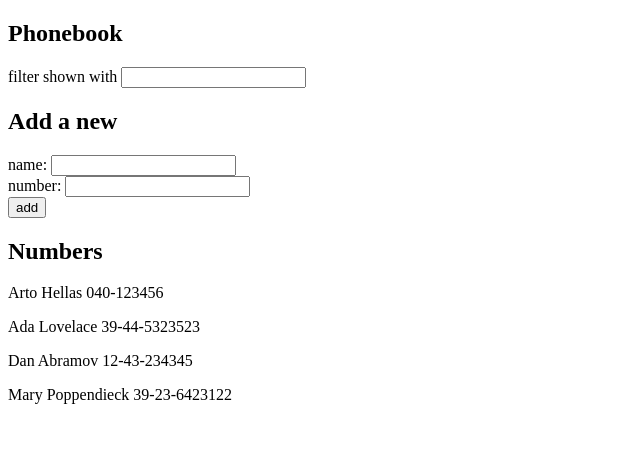
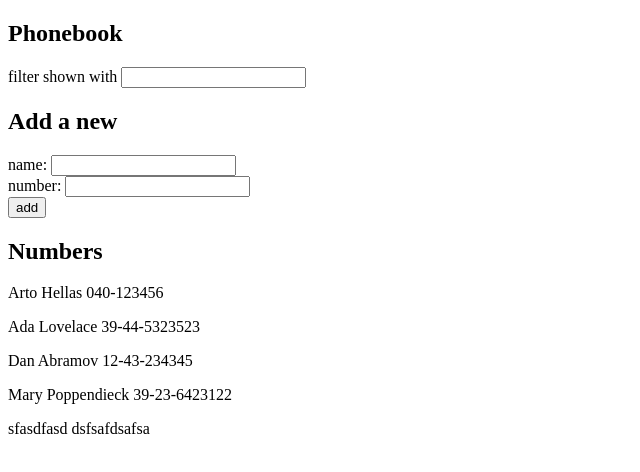
Before and after one commit to sampon-kayttaja/full-stack-open-exercises, a React (Vite) app in the folder part2/puhelinluettelo/: page / in a window 1280 px wide. Shown: the top 472 px of the page, without its empty margins (0-640 px from the left). Built offline with nearby package versions, Linux system fonts and the light colour scheme; data requests are answered from the project's data file.

Commit message:
part 2.12

```diff
--- a/part2/puhelinluettelo/db.json
+++ b/part2/puhelinluettelo/db.json
@@ -1,5 +1,5 @@
 {
-  "persons":[
+  "persons": [
     {
       "name": "Arto Hellas",
       "number": "040-123456",
@@ -19,6 +19,12 @@
       "name": "Mary Poppendieck",
       "number": "39-23-6423122",
       "id": "4"
+    },
+    {
+      "name": "sfasdfasd",
+      "number": "dsfsafdsafsa",
+      "id": "DrQQNIY-jao"
     }
-  ]
+  ],
+  "$schema": "./node_modules/json-server/schema.json"
 }
--- a/part2/puhelinluettelo/src/App.jsx
+++ b/part2/puhelinluettelo/src/App.jsx
@@ -3,9 +3,6 @@
 import PersonForm from './components/PersonForm'
 import Filter from './components/Filter'
 import Persons from './components/Persons'
-
-
-
 
 const App = () => {
   const [persons, setPersons] = useState([])
@@ -31,15 +28,19 @@
       alert(`${newName} is already added to phonebook`)
       return
     }
-    setPersons(persons.concat(personObject))
-    setNewName('')
-    setNewNumber('')
+
+    axios
+      .post('http://localhost:3001/persons', personObject)
+      .then(response => {
+        setPersons(persons.concat(response.data))
+        setNewName('')
+        setNewNumber('')
+      })
   }
 
   const handleNameChange = (event) => setNewName(event.target.value)
   const handleFilterChange = (event) => setFilter(event.target.value)
   const handleNumberChange = (event) => setNewNumber(event.target.value)
-
   const filterPersons = persons.filter(person => person.name.toLowerCase().includes(filter.toLowerCase()))
 
   return (
```
